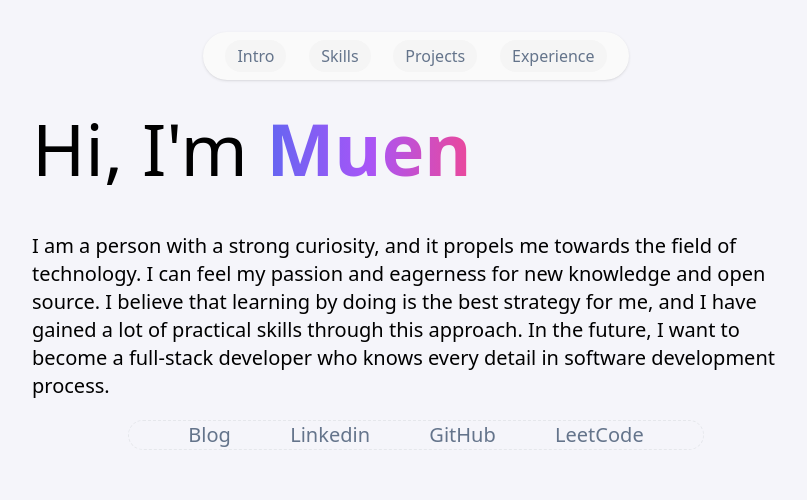
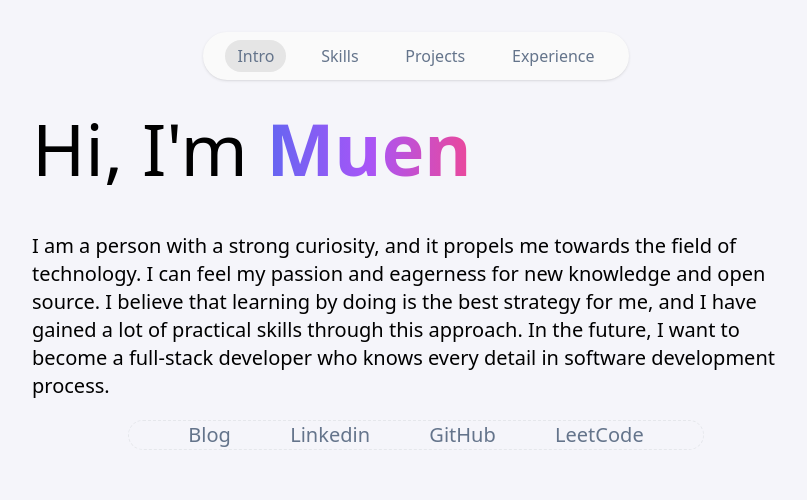
Before and after one commit to BakArchive/portfolio, a React (Vite) app: page / in a window 1280 px wide. Shown: the top 500 px of the page, without its empty margins (224-1031 px from the left). Built offline with nearby package versions, Linux system fonts and the light colour scheme.

Commit message:
nav highlight

```diff
--- a/src/App.jsx
+++ b/src/App.jsx
@@ -1,5 +1,4 @@
 import "./App.css";
-import Anchor from "/src/components/Anchor.jsx";
 import Nav from "/src/components/Nav.jsx";
 import Intro from "/src/components/Intro.jsx";
 import Skills from "/src/components/Skills.jsx";
@@ -17,13 +16,9 @@ function App() {
         <Nav />
       </header>
       <Fade className={common + "lg:w-3/5"}>
-          <Anchor id="Intro" />
           <Intro />
-          <Anchor id="Skills" />
           <Skills />
-          <Anchor id="Projects" />
           <Projects />
-          <Anchor id="Experience" />
           <Experience />
       </Fade>
       <footer className={common}>
--- a/src/components/Experience.jsx
+++ b/src/components/Experience.jsx
@@ -1,5 +1,6 @@
 import Title from "/src/components/Title.jsx";
 import TimePoint from "/src/components/TimePoint.jsx";
+import Anchor from "/src/components/Anchor.jsx";
 
 function Experience() {
   const experience = [
@@ -76,7 +77,8 @@ function Experience() {
     },
   ];
   return (
-    <>
+    <section>
+      <Anchor id="Experience" />
       <Title text="My" bold="Experience" />
       <div className="flex">
         <ul>
@@ -90,7 +92,7 @@ function Experience() {
           ))}
         </ul>
       </div>
-    </>
+    </section>
   );
 }
 
--- a/src/components/Intro.jsx
+++ b/src/components/Intro.jsx
@@ -1,5 +1,5 @@
-import Title from "/src/components/Title.jsx"
-
+import Title from "/src/components/Title.jsx";
+import Anchor from "/src/components/Anchor.jsx";
 
 function Intro() {
   const links = {
@@ -10,7 +10,8 @@ function Intro() {
   };
 
   return (
-    <>
+    <section>
+      <Anchor id="Intro" />
       <Title text="Hi, I'm" bold="Muen" />
       <p className="my-5 text-xl">
         I am a person with a strong curiosity, and it propels me towards the
@@ -22,12 +23,17 @@ function Intro() {
       </p>
       <div className="flex flex-wrap justify-evenly border border-dashed m-auto rounded-full lg:w-3/4">
         {Object.keys(links).map((link, index) => (
-          <a className="text-xl text-slate-500" key={index} href={links[link]} target="_blank">
+          <a
+            className="text-xl text-slate-500"
+            key={index}
+            href={links[link]}
+            target="_blank"
+          >
             {link}
           </a>
         ))}
       </div>
-    </>
+    </section>
   );
 }
 
--- a/src/components/Nav.jsx
+++ b/src/components/Nav.jsx
@@ -1,18 +1,42 @@
+import React, { useState, useEffect, useRef } from "react";
+
 function Nav() {
-    const navClass = "w-full lg:w-1/3 shadow bg-neutral-50 flex flex-wrap justify-evenly py-2 md:rounded-full";
-    const navItemClass = "md:bg-neutral-100 text-slate-500 rounded-full px-3 py-1";
+  const navClass =
+    "w-full lg:w-1/3 shadow bg-neutral-50 flex flex-wrap justify-evenly py-2 md:rounded-full";
+  const navItemClass = "text-slate-500 rounded-full px-3 py-1 ";
+  const active = "bg-neutral-200";
 
-    const menu = [
-      "Intro",
-      "Skills",
-      "Projects",
-      "Experience",
-    ];
+  const menu = ["Intro", "Skills", "Projects", "Experience"];
 
-    return (
+  const [activeAnchor, setActiveAnchor] = useState(0);
+
+  useEffect(() => {
+    const anchors = document.querySelectorAll("section");
+
+    const handleScroll = () => {
+      for (let i = 0; i < anchors.length; ++i) {
+        const anchor = anchors[i];
+        const anchorBottom = anchor.offsetTop+anchor.offsetHeight;
+        if (window.scrollY < anchorBottom) {
+          setActiveAnchor(i);
+          break;
+        }
+      }
+    };
+    window.addEventListener('scroll', handleScroll);
+
+    return ()=> {
+      window.removeEventListener('scroll',handleScroll);
+    }
+  }, []);
+
+
+  return (
     <nav className={navClass}>
-      {menu.map((item, index)=> (
-        <a key={index} href={"#"+item} className={navItemClass}>{item}</a>
+      {menu.map((item, index) => (
+        <a key={index} href={"#" + item} className={navItemClass+ (activeAnchor===index? active:'')}>
+          {item}
+        </a>
       ))}
     </nav>
   );
--- a/src/components/Projects.jsx
+++ b/src/components/Projects.jsx
@@ -1,5 +1,6 @@
 import Title from "/src/components/Title.jsx";
 import ProjectCard from "/src/components/ProjectCard.jsx";
+import Anchor from "/src/components/Anchor.jsx";
 
 function Projects() {
   const projects = [
@@ -36,7 +37,9 @@ function Projects() {
     },
   ];
   return (
-    <>
+    <section>
+      <Anchor id="Projects" />
+
       <Title text="My" bold="Projects" />
       <div className="grid grid-cols-12 px-6 lg:px-3 gap-4 md:gap-2 lg:gap-3">
         {projects.map((proj, index) => (
@@ -50,7 +53,7 @@ function Projects() {
           />
         ))}
       </div>
-    </>
+    </section>
   );
 }
 
--- a/src/components/Skills.jsx
+++ b/src/components/Skills.jsx
@@ -1,4 +1,5 @@
 import Title from "/src/components/Title.jsx";
+import Anchor from "/src/components/Anchor.jsx";
 
 function Skills() {
   const skills = [
@@ -26,14 +27,21 @@ function Skills() {
   ];
 
   return (
-    <>
+    <section>
+      <Anchor id="Skills" />
+
       <Title text="My" bold="Skills" />
       <div className="flex flex-wrap justify-center gap-2">
-        {skills.map((skill,index)=>(
-            <p key={index} className="rounded-xl bg-white px-4 py-2 text-2xl border border-slate-300">{skill}</p>
+        {skills.map((skill, index) => (
+          <p
+            key={index}
+            className="rounded-xl bg-white px-4 py-2 text-2xl border border-slate-300"
+          >
+            {skill}
+          </p>
         ))}
       </div>
-    </>
+    </section>
   );
 }
 
```
